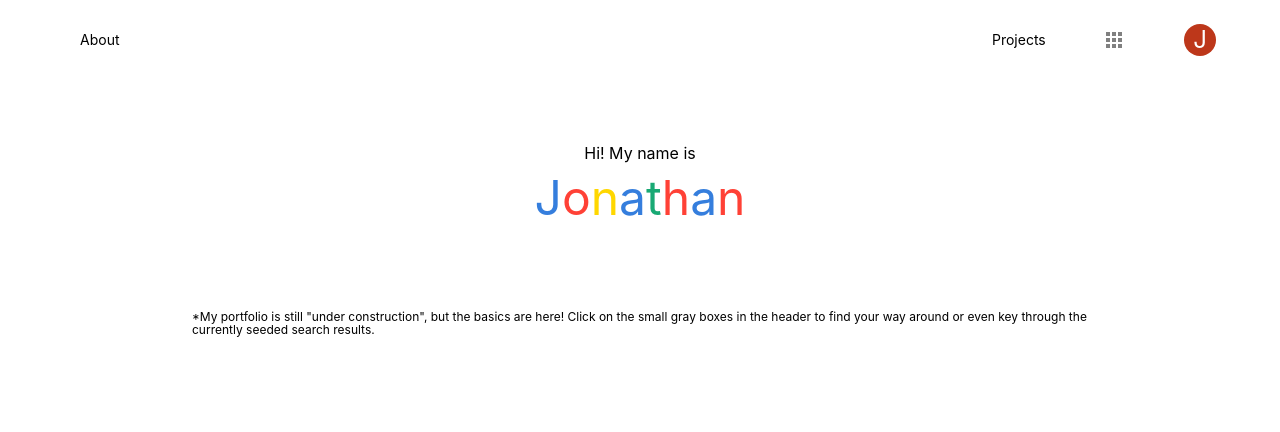
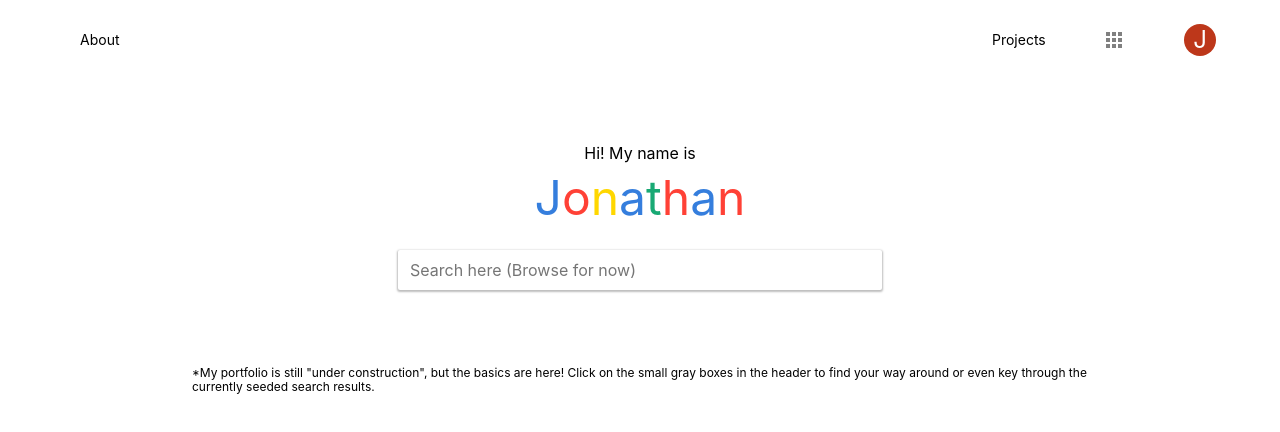
Before and after one commit to rubinj30/react-portfolio, a React (Create React App) app in the folder client/: page / in a window 1280 px wide. Shown: the top 432 px of the page. Built offline with nearby package versions, Linux system fonts and the light colour scheme.

Commit message:
upgraded react-scripts, switched to use yarn

```diff
--- a/client/package.json
+++ b/client/package.json
@@ -12,9 +12,8 @@
         "react": "^17.0.0",
         "react-dom": "^17.0.0",
         "react-icons": "^3.3.0",
-        "react-router-dom": "^4.3.1",
-        "react-scripts": "^3.4.4",
-        "typescript": "^4.0.5"
+        "react-router-dom": "^5.2.0",
+        "react-scripts": "4.0.0"
     },
     "scripts": {
         "start": "react-scripts start",
--- a/client/src/components/pages/home-page/home-page.component.tsx
+++ b/client/src/components/pages/home-page/home-page.component.tsx
@@ -8,7 +8,7 @@ export const HomePage = () => {
     <div className='flex flex-column items-center heightForScroll'>
       <div className='pt5'>Hi! My name is</div>
       <Name className='pb2' text='Jonathan' type='main' />
-      {/* <Search placeholder='Search here (Browse for now)' /> */}
+      <Search placeholder='Search here (Browse for now)' />
       <div className='pt5 w-90 w-70-l f7 flex justify-center'>
         <p>
           *My portfolio is still "under construction", but the basics are here! Click on the small gray boxes in the header to find your way
```
Also changed, not shown: client/tsconfig.json (+16 -5 lines), package.json (+10 -7 lines), 2 other files (tests, documents, lock files or other folders).
